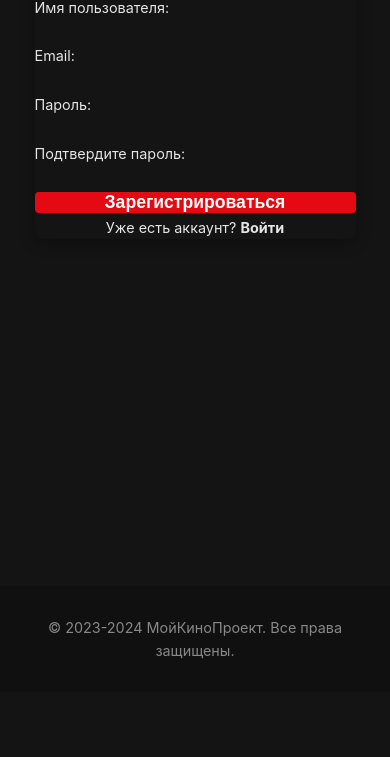
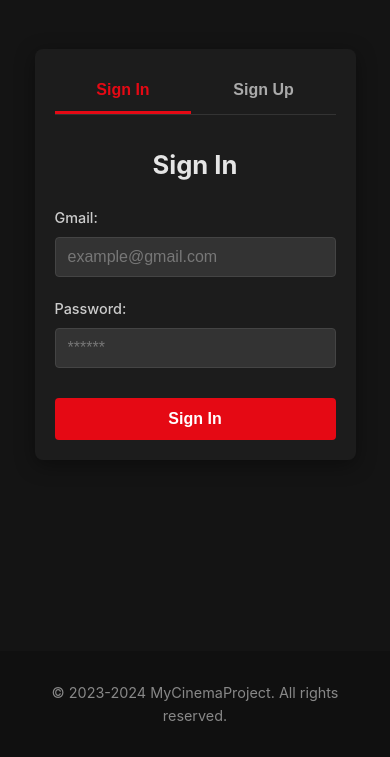
Before and after one commit to dimajpeg/film-score, a plain HTML site: page sign-up.html in a window 390 px wide. Shown: the part 152-909 px from the top of the page. Before the commit the page ends 844 px from the top, so only its background shows below. Drawn offline with Linux system fonts and the light colour scheme.

Commit message:
верстка sign-up.html и auth.css

```diff
--- a/css/auth.css
+++ b/css/auth.css
@@ -1,71 +1,168 @@
-/* css/auth.css */
+/* css/auth.css - Стили для страниц аутентификации */
+
+/* Общие стили для страницы аутентификации */
 .auth-page .container {
   display: flex;
+  flex-direction: column; /* Позволит разместить и переключатели и форму */
   justify-content: center;
   align-items: center;
   padding-top: 40px;
-  padding-bottom: 40px;
+  padding-bottom: 60px; /* Больше отступа снизу */
+  min-height: calc(100vh - 150px); /* Примерная высота хедера и футера, чтобы контент был по центру */
 }
 
-.auth-form-container {
-  background-color: var(--color-bg-medium);
-  padding: calc(var(--spacing-unit) * 4); /* 32px */
+.auth-container {
+  background-color: #1c1c1c; /* Тот же фон, что и у карточек фильмов */
+  padding: 30px 40px;
   border-radius: 8px;
-  box-shadow: 0 4px 15px rgba(0,0,0,0.3);
+  box-shadow: 0 5px 20px rgba(0,0,0,0.4);
   width: 100%;
-  max-width: 450px; /* Ограничиваем ширину формы */
+  max-width: 480px; /* Немного шире для комфорта */
+  margin: 20px auto; /* Отступы сверху/снизу и центрирование */
 }
 
-.auth-form-container h2 {
-  text-align: center;
-  margin-bottom: calc(var(--spacing-unit) * 3); /* 24px */
-  color: var(--color-text);
+/* Переключатели форм (Sign In / Sign Up) */
+.auth-toggle {
+  display: flex;
+  margin-bottom: 30px;
+  border-bottom: 1px solid #333; /* Разделитель */
 }
 
+.auth-toggle-btn {
+  flex-grow: 1;
+  padding: 15px 10px;
+  background-color: transparent;
+  border: none;
+  color: #aaa; /* Неактивный цвет */
+  font-size: 1.1em;
+  font-weight: bold;
+  cursor: pointer;
+  text-align: center;
+  transition: color 0.3s ease, border-bottom-color 0.3s ease;
+  border-bottom: 3px solid transparent; /* Для активного состояния */
+}
+
+.auth-toggle-btn:hover {
+  color: #e5e5e5; /* Светлее при наведении */
+}
+
+.auth-toggle-btn.active {
+  color: #e50914; /* Акцентный красный */
+  border-bottom-color: #e50914;
+}
+
+/* Стили для обертки формы (если потребуется) */
+.form-wrapper h2 {
+  text-align: center;
+  margin-bottom: 25px;
+  color: #e5e5e5;
+  font-size: 1.8em;
+}
+
+/* Группы полей формы */
 .form-group {
-  margin-bottom: calc(var(--spacing-unit) * 2); /* 16px */
+  margin-bottom: 20px;
 }
 
 .form-group label {
   display: block;
-  margin-bottom: var(--spacing-unit); /* 8px */
-  color: var(--color-text);
+  margin-bottom: 8px;
+  color: #ccc; /* Чуть менее яркий, чем основной текст */
   font-size: 0.9em;
+  font-weight: 500;
 }
 
 .form-group input[type="text"],
 .form-group input[type="email"],
 .form-group input[type="password"] {
   width: 100%;
-  padding: calc(var(--spacing-unit) * 1.25); /* 10px */
-  border: 1px solid var(--color-border);
+  padding: 12px 15px;
+  border: 1px solid #444; /* Темнее рамка */
   border-radius: 4px;
-  background-color: var(--color-bg-light);
-  color: var(--color-text);
+  background-color: #333; /* Темный фон инпута */
+  color: #e5e5e5; /* Светлый текст в инпуте */
   font-size: 1em;
+  transition: border-color 0.2s ease, box-shadow 0.2s ease;
+}
+
+.form-group input[type="text"]::placeholder,
+.form-group input[type="email"]::placeholder,
+.form-group input[type="password"]::placeholder {
+  color: #777; /* Цвет плейсхолдера */
 }
 
 .form-group input[type="text"]:focus,
 .form-group input[type="email"]:focus,
 .form-group input[type="password"]:focus {
   outline: none;
-  border-color: var(--color-primary);
-  box-shadow: 0 0 0 2px rgba(229, 9, 20, 0.3);
+  border-color: #e50914; /* Акцентный красный при фокусе */
+  box-shadow: 0 0 0 3px rgba(229, 9, 20, 0.25); /* Легкая тень при фокусе */
 }
 
-.auth-form-container button[type="submit"] {
+/* Кнопка отправки формы */
+/* Используем классы .btn и .btn-primary из твоего style.css */
+/* Добавим специфичные стили для формы, если нужно */
+.auth-container form button[type="submit"].btn-primary {
   width: 100%;
-  padding: calc(var(--spacing-unit) * 1.5); /* 12px */
+  padding: 12px 20px; /* Можешь настроить паддинг */
   font-size: 1.1em;
+  margin-top: 10px; /* Небольшой отступ сверху */
 }
 
-.auth-switch {
+/* Сообщения об ошибках/успехе */
+.form-message {
   text-align: center;
-  margin-top: calc(var(--spacing-unit) * 2.5); /* 20px */
+  margin-top: 15px;
+  padding: 10px;
+  border-radius: 4px;
   font-size: 0.9em;
+  display: none; /* По умолчанию скрыто, будет показано через JS */
 }
 
-.auth-switch a {
-  color: var(--color-primary);
-  font-weight: bold;
+.form-message.error {
+  background-color: rgba(229, 9, 20, 0.1); /* Легкий красный фон для ошибки */
+  color: #e50914; /* Красный текст ошибки */
+  border: 1px solid #e50914;
 }
+
+.form-message.success {
+  background-color: rgba(34, 139, 34, 0.1); /* Легкий зеленый фон для успеха */
+  color: #228B22; /* Зеленый текст успеха */
+  border: 1px solid #228B22;
+}
+
+
+/* Адаптивность для форм */
+@media (max-width: 768px) {
+  .auth-container {
+    padding: 25px 30px;
+    margin: 20px 15px; /* Меньше отступов по бокам */
+  }
+}
+
+@media (max-width: 480px) {
+  .auth-container {
+    padding: 20px;
+    margin: 20px 10px;
+  }
+
+  .auth-toggle-btn {
+    font-size: 1em;
+    padding: 12px 5px;
+  }
+
+  .form-wrapper h2 {
+    font-size: 1.6em;
+    margin-bottom: 20px;
+  }
+
+  .form-group input[type="text"],
+  .form-group input[type="email"],
+  .form-group input[type="password"] {
+    padding: 10px 12px;
+  }
+
+  .auth-container form button[type="submit"].btn-primary {
+    font-size: 1em;
+  }
+}
--- a/sign-up.html
+++ b/sign-up.html
@@ -1,57 +1,88 @@
 <!DOCTYPE html>
-<html lang="ru">
+<html lang="en">
 
 <head>
   <meta charset="UTF-8">
   <meta name="viewport" content="width=device-width, initial-scale=1.0">
-  <title>Регистрация - МойКиноПроект</title>
-  <link rel="stylesheet" href="css/style.css"> <!-- Общие стили -->
-  <link rel="stylesheet" href="css/auth.css"> <!-- Стили для страниц аутентификации -->
+  <link rel="icon" href="assets/icons/logo.svg" type="image/x-icon">
+  <link rel="stylesheet" href="css/style.css"> <!-- Common styles -->
+  <link rel="stylesheet" href="css/auth.css"> <!-- Styles for authentication pages -->
+  <title>Sign In & Sign Up - MyCinemaProject</title>
 </head>
 
 <body>
   <header class="site-header">
     <div class="container header-container">
-      <a href="index.html" class="logo">МойКиноПроект</a>
-      <!-- Можно убрать поиск и навигацию на странице регистрации или оставить для консистентности -->
+      <a href="index.html" class="logo">FilmScore</a>
+      <!-- Navigation and search can be removed or kept here, as you noted -->
     </div>
   </header>
 
   <main class="site-main auth-page">
     <div class="container">
-      <div class="auth-form-container">
-        <h2>Регистрация</h2>
+      <div class="auth-container">
+        <!-- Form Toggles -->
+        <div class="auth-toggle">
+          <button id="show-signin-btn" class="auth-toggle-btn active" data-form="signin">Sign In</button>
+          <button id="show-signup-btn" class="auth-toggle-btn" data-form="signup">Sign Up</button>
+        </div>
+
+        <!-- Sign In Form -->
+        <div id="signin-form-container" class="form-wrapper">
+          <h2>Sign In</h2>
+          <form id="signin-form">
+            <div class="form-group">
+              <label for="signin-email">Gmail:</label>
+              <input type="email" id="signin-email" name="signin-email" placeholder="example@gmail.com" required>
+            </div>
+            <div class="form-group">
+              <label for="signin-password">Password:</label>
+              <input type="password" id="signin-password" name="signin-password" placeholder="******" required>
+            </div>
+            <button type="submit" class="btn btn-primary">Sign In</button>
+            <p class="form-message" id="signin-message"></p> <!-- For error/success messages -->
+          </form>
+        </div>
+
+        <!-- Sign Up Form - initially hidden -->
+        <div id="signup-form-container" class="form-wrapper" style="display: none;">
+          <h2>Sign Up</h2>
           <form id="signup-form">
             <div class="form-group">
-            <label for="username">Имя пользователя:</label>
-            <input type="text" id="username" name="username" required>
+              <label for="signup-name">Name:</label>
+              <input type="text" id="signup-name" name="signup-name" placeholder="John" required>
             </div>
             <div class="form-group">
-            <label for="email">Email:</label>
-            <input type="email" id="email" name="email" required>
+              <label for="signup-surname">Surname:</label>
+              <input type="text" id="signup-surname" name="signup-surname" placeholder="Doe" required>
             </div>
             <div class="form-group">
-            <label for="password">Пароль:</label>
-            <input type="password" id="password" name="password" required minlength="6">
+              <label for="signup-email">Gmail:</label>
+              <input type="email" id="signup-email" name="signup-email" placeholder="example@gmail.com" required>
             </div>
             <div class="form-group">
-            <label for="confirm-password">Подтвердите пароль:</label>
-            <input type="password" id="confirm-password" name="confirm-password" required>
+              <label for="signup-password">Password:</label>
+              <input type="password" id="signup-password" name="signup-password" placeholder="Minimum 6 characters" required minlength="6">
             </div>
-          <button type="submit" class="btn btn-primary">Зарегистрироваться</button>
+            <div class="form-group">
+              <label for="signup-confirm-password">Confirm Password:</label>
+              <input type="password" id="signup-confirm-password" name="signup-confirm-password" placeholder="Repeat password" required>
+            </div>
+            <button type="submit" class="btn btn-primary">Sign Up</button>
+            <p class="form-message" id="signup-message"></p> <!-- For error/success messages -->
           </form>
-        <p class="auth-switch">Уже есть аккаунт? <a href="sign-in.html">Войти</a></p>
         </div>
-    </div>
+
+      </div> <!-- /.auth-container -->
+    </div> <!-- /.container -->
   </main>
 
   <footer class="site-footer">
     <div class="container">
-      <p>© 2023-2024 МойКиноПроект. Все права защищены.</p>
+      <p>© 2023-2024 MyCinemaProject. All rights reserved.</p>
     </div>
   </footer>
 
-  <!-- <script src="js/auth.js"></script> --> <!-- JS для логики регистрации, пока не нужен -->
+  <script src="auth.js"></script> <!-- JS for toggle logic and validation -->
 </body>
-
 </html>
```
Also changed, not shown: auth.js (added, +52 -0 lines), assets/icons/logo.svg. Lines whose indentation alone changed are shown as unchanged.
